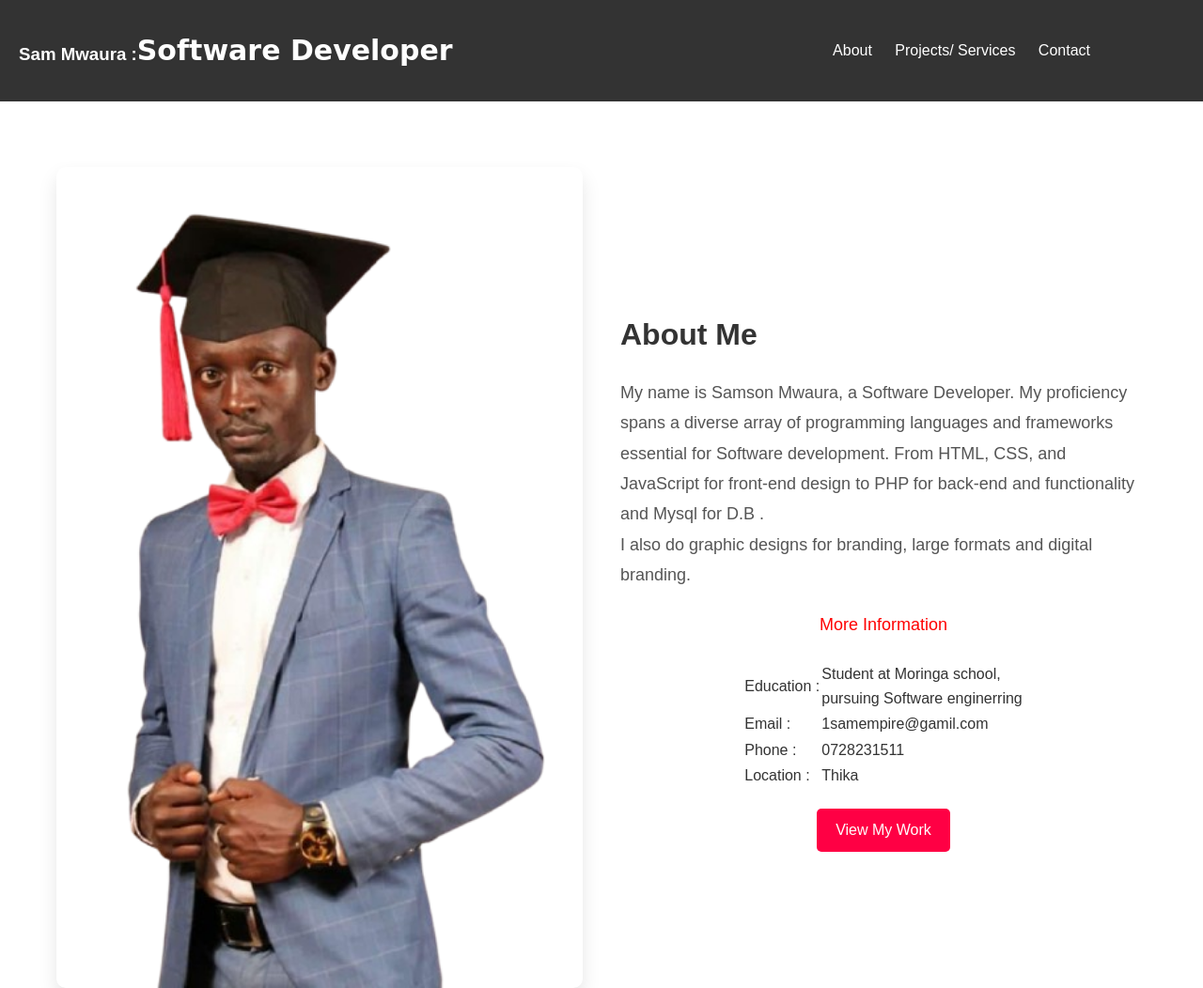
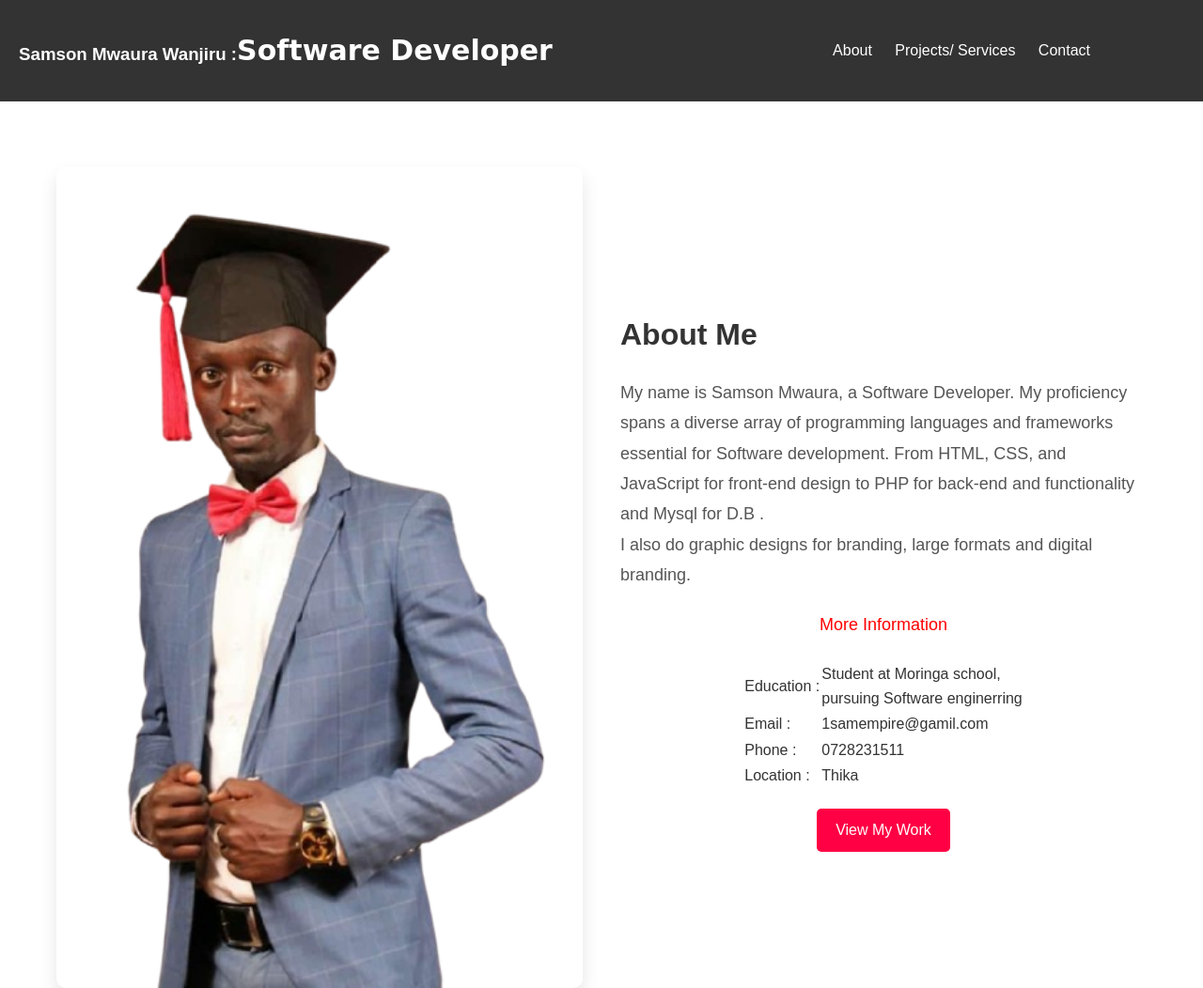
Before and after one commit to KayleighSam/Portfolio, a plain HTML site: page index.html in a window 1280 px wide. Shown: the top 1052 px of the page at 94% size. Drawn offline with Linux system fonts and the light colour scheme.

Commit message:
Update index.html

```diff
--- a/index.html
+++ b/index.html
@@ -13,7 +13,7 @@
     <!-- Navbar -->
     <nav class="navbar">
         <div class="container">
-            <h3 class="hello">Sam Mwaura :<span class="name">Software Developer</span></h3>
+            <h3 class="hello">Samson  Mwaura Wanjiru :<span class="name">Software Developer</span></h3>
             <ul class="nav-links">
                 <li><a href="#about">About</a></li>
                 <li><a href="#projects">Projects/ Services</a></li>
```
